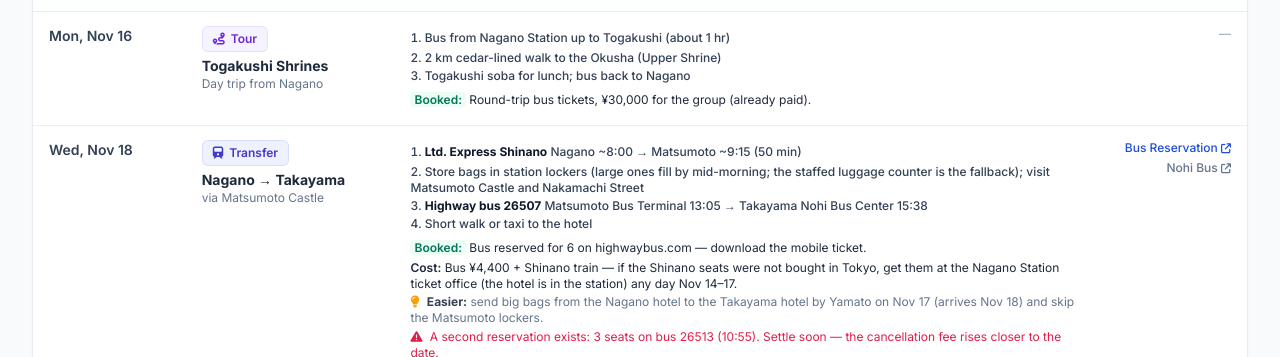
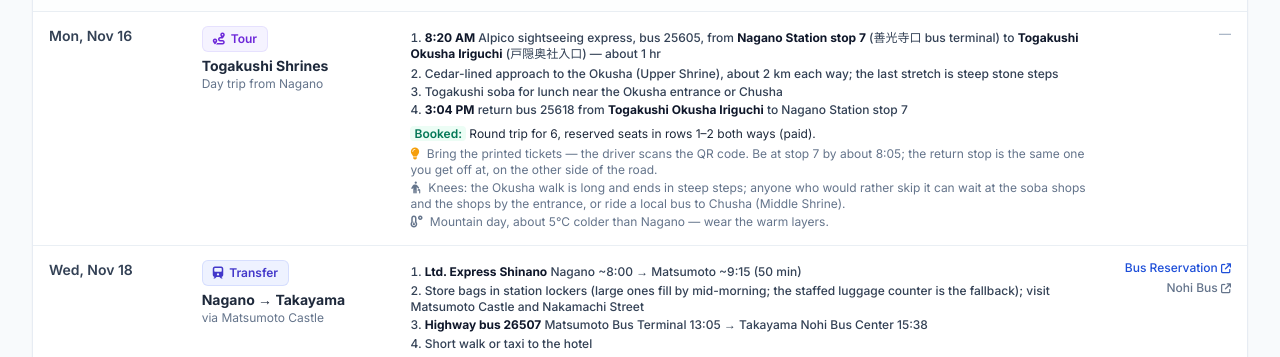
Before and after one commit to pho2go/japan-korea-itinerary, a plain HTML site: page index.html in a window 1280 px wide. Shown: the part 1622-1979 px from the top of the page. Drawn offline with nearby package versions, Linux system fonts and the light colour scheme.

Commit message:
Nov 16 Togakushi: add the booked bus times, stops and seats
- Outbound bus 25605 at 8:20 from Nagano Station stop 7 to Togakushi
  Okusha Iriguchi; return bus 25618 at 15:04
- Reserved seats rows 1-2 both ways; tips on tickets, knees and cold
- Day plan line updated; payment amount removed

Co-Authored-By: Claude Opus 5.5 <noreply@anthropic.com>
Claude-Session: https://claude.ai/code/session_01PjRRv6RmcRMAcpouhfRttE

```diff
--- a/index.html
+++ b/index.html
@@ -381,12 +381,16 @@
                             </td>
                             <td class="py-3.5 px-4 tight-cell align-top">
                                 <ol class="list-decimal list-inside text-slate-700 text-xs space-y-0.5 font-medium">
-                                    <li>Bus from Nagano Station up to Togakushi (about 1 hr)</li>
-                                    <li>2 km cedar-lined walk to the Okusha (Upper Shrine)</li>
-                                    <li>Togakushi soba for lunch; bus back to Nagano</li>
+                                    <li><strong class="text-slate-900">8:20 AM</strong> Alpico sightseeing express, bus 25605, from <strong class="text-slate-900">Nagano Station stop 7</strong> (善光寺口 bus terminal) to <strong class="text-slate-900">Togakushi Okusha Iriguchi</strong> (戸隠奥社入口) — about 1 hr</li>
+                                    <li>Cedar-lined approach to the Okusha (Upper Shrine), about 2 km each way; the last stretch is steep stone steps</li>
+                                    <li>Togakushi soba for lunch near the Okusha entrance or Chusha</li>
+                                    <li><strong class="text-slate-900">3:04 PM</strong> return bus 25618 from <strong class="text-slate-900">Togakushi Okusha Iriguchi</strong> to Nagano Station stop 7</li>
                                 </ol>
                                 <div class="mt-2 text-xs space-y-0.5">
-                                    <p><span class="font-semibold text-emerald-700 bg-emerald-50 px-1 rounded">Booked:</span> Round-trip bus tickets, ¥30,000 for the group (already paid).</p>
+                                    <p><span class="font-semibold text-emerald-700 bg-emerald-50 px-1 rounded">Booked:</span> Round trip for 6, reserved seats in rows 1–2 both ways (paid).</p>
+                                    <p class="text-slate-500"><i class="fa-solid fa-lightbulb text-amber-500 mr-1"></i> Bring the printed tickets — the driver scans the QR code. Be at stop 7 by about 8:05; the return stop is the same one you get off at, on the other side of the road.</p>
+                                    <p class="text-slate-500"><i class="fa-solid fa-person-cane mr-1"></i> Knees: the Okusha walk is long and ends in steep steps; anyone who would rather skip it can wait at the soba shops and the shops by the entrance, or ride a local bus to Chusha (Middle Shrine).</p>
+                                    <p class="text-slate-500"><i class="fa-solid fa-temperature-low mr-1"></i> Mountain day, about 5°C colder than Nagano — wear the warm layers.</p>
                                 </div>
                             </td>
                             <td class="py-3.5 px-4 align-top text-right text-xs space-y-1">
@@ -883,7 +887,7 @@
                             <tr><td class="py-1.5 pr-3 font-semibold whitespace-nowrap align-top">Nov 13</td><td class="py-1.5">Nikko on foot from the ryokan: Kanmangafuchi Abyss, Shinkyo Bridge, yuba lunch, then Rinno-ji, Toshogu, Futarasan and Taiyuin (last entry 3:30 PM) — <a href="nikko.html" class="text-brand-600 hover:text-brand-700 font-semibold">day plan with maps →</a></td></tr>
                             <tr><td class="py-1.5 pr-3 font-semibold whitespace-nowrap align-top">Nov 14</td><td class="py-1.5">Trains to Nagano: taxis 8:15, JR Nikko Line 8:48 → Utsunomiya 9:31; Yamabiko 130 (10:35) → Omiya; Kagayaki 529 (11:13) → Nagano 12:11; soba lunch and errands by the station — <a href="nagano.html" class="text-brand-600 hover:text-brand-700 font-semibold">day plan with maps →</a></td></tr>
                             <tr><td class="py-1.5 pr-3 font-semibold whitespace-nowrap align-top">Nov 15</td><td class="py-1.5">Zenkoji Temple, Nakamise Street, Matsushiro Castle ruins; dinner at Monzen Terrace Enya</td></tr>
-                            <tr><td class="py-1.5 pr-3 font-semibold whitespace-nowrap align-top">Nov 16</td><td class="py-1.5">Togakushi Shrines (bus paid)</td></tr>
+                            <tr><td class="py-1.5 pr-3 font-semibold whitespace-nowrap align-top">Nov 16</td><td class="py-1.5">Togakushi Shrines: bus 8:20 AM from Nagano Station stop 7 to Okusha Iriguchi; return bus 3:04 PM (seats booked)</td></tr>
                             <tr><td class="py-1.5 pr-3 font-semibold whitespace-nowrap align-top">Nov 17</td><td class="py-1.5">Free day — ideas: Narai-juku post town, Snow Monkey Park, Tsumago–Magome walk</td></tr>
                             <tr><td class="py-1.5 pr-3 font-semibold whitespace-nowrap align-top">Nov 18</td><td class="py-1.5">Matsumoto Castle, then bus to Takayama</td></tr>
                             <tr><td class="py-1.5 pr-3 font-semibold whitespace-nowrap align-top">Nov 19</td><td class="py-1.5">Rest day; Takayama old town (Sanmachi), morning market</td></tr>
```
